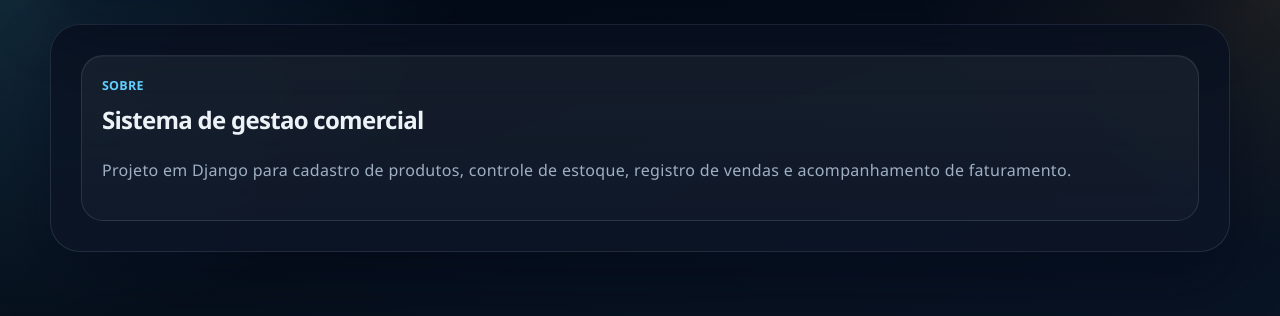
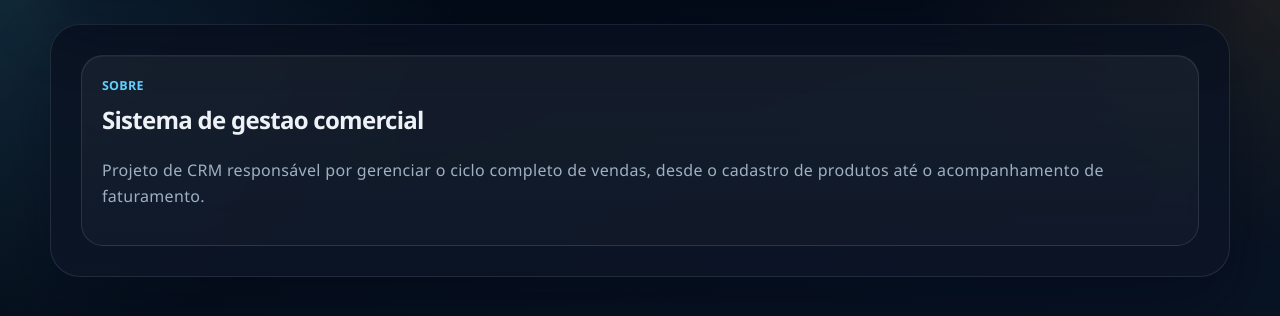
Before and after one commit to JoaoOtavio13/CRM, a Django app: page /about/ in a window 1280 px wide. Shown: the part 142-458 px from the top of the page. Run offline with Django 5.2, Linux system fonts and the light colour scheme.

Commit message:
docs(core): describe project as a full sales CRM on the about page

```diff
--- a/core/templates/core/about.html
+++ b/core/templates/core/about.html
@@ -6,6 +6,6 @@
 <div class="card">
     <p class="eyebrow">Sobre</p>
     <h2>Sistema de gestao comercial</h2>
-    <p class="muted">Projeto em Django para cadastro de produtos, controle de estoque, registro de vendas e acompanhamento de faturamento.</p>
+    <p class="muted">Projeto de CRM responsável por gerenciar o ciclo completo de vendas, desde o cadastro de produtos até o acompanhamento de faturamento.</p>
 </div>
 {% endblock %}
```
